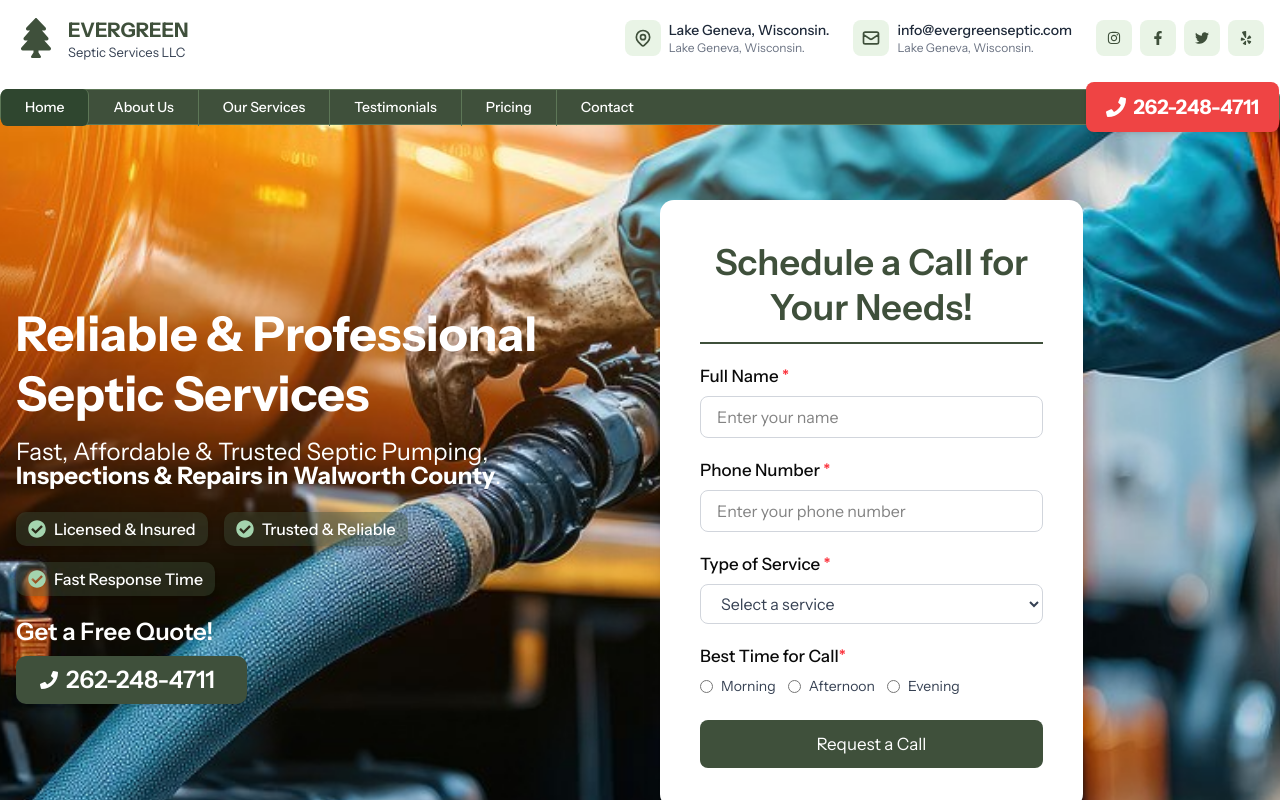
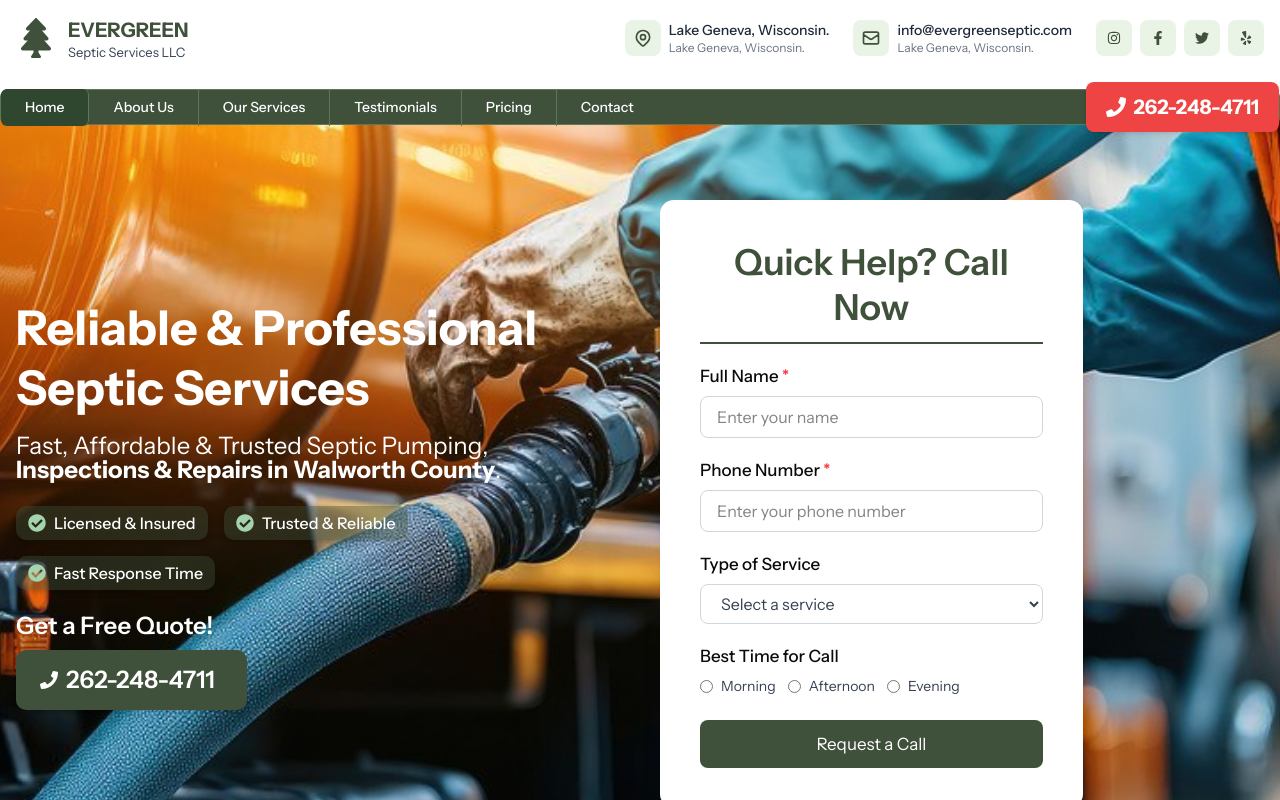
Before and after one commit to MuhammadAkil/evergreen, a Next.js app: page / in a window 1280 px wide. Shown: the top 800 px of the page. Built offline with nearby package versions, Linux system fonts and the light colour scheme; a web font is replaced by a local one.

Commit message:
add validation

```diff
--- a/src/app/components/HerSection.tsx
+++ b/src/app/components/HerSection.tsx
@@ -1,7 +1,7 @@
 'use client';
 
-import React, { useEffect, useState } from 'react'
-import { FaCheckCircle, FaPhone } from "react-icons/fa";
+import React, { useEffect, useState } from 'react';
+import { FaCheckCircle, FaPhone } from 'react-icons/fa';
 import AOS from 'aos';
 import 'aos/dist/aos.css';
 import { toast } from 'react-toastify';
@@ -12,20 +12,32 @@ export default function HerSection() {
     const [service, setService] = useState('');
     const [bestTime, setBestTime] = useState('');
 
+    const [errors, setErrors] = useState<{ name?: string; phone?: string }>({});
 
     useEffect(() => {
         AOS.init({ duration: 1000, once: false });
     }, []);
 
+    const validateForm = () => {
+        const newErrors: { name?: string; phone?: string } = {};
+
+        if (!name.trim()) newErrors.name = 'Name is required.';
+        if (!phone.trim()) newErrors.phone = 'Phone number is required.';
+
+        setErrors(newErrors);
+
+        return Object.keys(newErrors).length === 0;
+    };
+
     const handleSubmit = async (e: React.FormEvent) => {
         e.preventDefault();
 
-        const formData = {
-            name,
-            phone,
-            service,
-            bestTime,
-        };
+        if (!validateForm()) {
+            toast.error('Please fill all required fields!');
+            return;
+        }
+
+        const formData = { name, phone, service, bestTime };
 
         try {
             await fetch('https://script.google.com/macros/s/AKfycbxYADsssSqfkvwYd9oRjicCHMst-bePgLLNr4zY-avRd8uBmfaZwKFGWVQLDMY3UitWVw/exec', {
@@ -42,34 +54,33 @@ export default function HerSection() {
             setPhone('');
             setService('');
             setBestTime('');
-        }
-
-        catch (error) {
-            toast.error('Something went wrong!')
+            setErrors({});
+        } catch (error) {
+            toast.error('Something went wrong. Please try again.');
             console.error(error);
         }
     };
 
-
-
     return (
         <>
-            <div className="w-full min-h-screen flex items-center justify-center bg-cover bg-center px-4 py-25 md:pb-20 md:pt-50"
-                style={{ backgroundImage: "url('/assets/images/Home/HeroSection.png')" }} data-aos="fade-up"
+            <div
+                className="w-full min-h-screen flex items-center justify-center bg-cover bg-center px-4 py-25 md:pb-20 md:pt-50"
+                style={{ backgroundImage: "url('/assets/images/Home/HeroSection.png')" }}
+                data-aos="fade-up"
                 data-aos-anchor-placement="top-bottom"
             >
                 <div className="max-w-screen-xl w-full grid grid-cols-1 md:grid-cols-2 gap-10 items-center">
+                    {/* Left Section */}
                     <div className="text-white">
                         <h1 className="text-4xl md:text-5xl font-bold leading-tight whitespace-pre-line font-instrument">
                             Reliable & Professional{"\n"}Septic Services
                         </h1>
-                        <p className="mt-4 text-[24px] md:text-[24px] font-instrument font-normal leading-[100%] tracking-[0%]">
+                        <p className="mt-4 text-[24px] font-instrument font-normal leading-[100%] tracking-[0%]">
                             Fast, Affordable & Trusted Septic Pumping,{" "}
                             <span className="font-bold">
                                 Inspections & Repairs in Walworth County
                             </span>.
                         </p>
-
 
                         <div className="text-white">
                             <div className="flex flex-wrap gap-4 my-6">
@@ -80,42 +91,36 @@ export default function HerSection() {
                                         style={{ backgroundColor: "#3F503B66" }}
                                     >
                                         <FaCheckCircle className="text-[#A4D4AE] text-lg" />
-                                        <span className="text-sm md:text-base font-instrument font-medium text-[18px] leading-[100%] md:text-[16px]">{item}</span>
+                                        <span className="text-sm md:text-base font-instrument font-medium text-[18px] leading-[100%]">{item}</span>
                                     </div>
                                 ))}
                             </div>
 
-
                             <div className="flex flex-col items-start gap-3">
-                                <span className="text-white font-instrument font-semibold text-[24px] leading-[100%] tracking-[0%]">
+                                <span className="text-white font-instrument font-semibold text-[24px] leading-[100%]">
                                     Get a Free Quote!
                                 </span>
 
-
-                                <button className="flex items-center bg-[#3F503B] hover:bg-[#2f462f] text-white font-instrument font-semibold text-[24px] leading-[100%] tracking-[0%] px-6 py-3 rounded-lg shadow-md">
+                                <button className="flex items-center bg-[#3F503B] hover:bg-[#2f462f] text-white font-instrument font-semibold text-[24px] px-6 py-3 rounded-lg shadow-md">
                                     <FaPhone className="text-[18px]" />
                                     <span className="px-2">262-248-4711</span>
                                 </button>
-
                             </div>
-
-
                         </div>
                     </div>
 
+                    {/* Right Section - Form */}
                     <div className="bg-white p-6 md:p-10 rounded-xl shadow-xl w-full md:w-[90%] lg:w-[80%] xl:w-[70%]">
-                        <h2 className="font-instrument font-semibold text-[#3F503B] mb-3 whitespace-pre-line text-center leading-[45px] tracking-[0%] text-[30px] md:text-[36px] sm:text-[24px]">
-                            Schedule a Call for Your Needs!
-                        </h2>
+                        <h2 className="font-instrument font-semibold text-[#3F503B] mb-3 text-center leading-[45px] text-[30px] md:text-[36px]">Quick Help? Call Now</h2>
 
                         <hr className="border-t-2 border-[#3F503B] mb-4" />
 
                         <form onSubmit={handleSubmit} className="flex flex-col gap-4">
+                            {/* Name Input */}
                             <div className="flex flex-col">
-                                <label className="font-instrument font-medium mb-1 text-[17px] leading-[32px] tracking-[0%]">
+                                <label className="font-instrument font-medium mb-1 text-[17px] leading-[32px]">
                                     Full Name <span className="text-red-500">*</span>
                                 </label>
-
                                 <input
                                     type="text"
                                     value={name}
@@ -123,10 +128,12 @@ export default function HerSection() {
                                     placeholder="Enter your name"
                                     className="border border-gray-300 rounded-md px-4 py-2"
                                 />
+                                {errors.name && <span className="text-red-500 text-sm">{errors.name}</span>}
                             </div>
 
+                            {/* Phone Input */}
                             <div className="flex flex-col">
-                                <label className="font-instrument font-medium mb-1 text-[17px] leading-[32px] tracking-[0%]">
+                                <label className="font-instrument font-medium mb-1 text-[17px] leading-[32px]">
                                     Phone Number <span className="text-red-500">*</span>
                                 </label>
                                 <input
@@ -136,13 +143,14 @@ export default function HerSection() {
                                     placeholder="Enter your phone number"
                                     className="border border-gray-300 rounded-md px-4 py-2"
                                 />
+                                {errors.phone && <span className="text-red-500 text-sm">{errors.phone}</span>}
                             </div>
 
+                            {/* Service Dropdown */}
                             <div className="flex flex-col">
-                                <label className="font-instrument font-medium mb-1 text-[17px] leading-[32px] tracking-[0%]">
-                                    Type of Service <span className="text-red-500">*</span>
+                                <label className="font-instrument font-medium mb-1 text-[17px] leading-[32px]">
+                                    Type of Service
                                 </label>
-
                                 <select
                                     value={service}
                                     onChange={(e) => setService(e.target.value)}
@@ -153,17 +161,18 @@ export default function HerSection() {
                                     <option value="Inspection">Inspection</option>
                                     <option value="Repair">Repair</option>
                                     <option value="Installation">Installation</option>
+                                    <option value="Other">Other</option>
                                 </select>
                             </div>
 
+                            {/* Best Time Radio Buttons */}
                             <div className="flex flex-col">
-                                <label className="font-instrument font-medium mb-1 text-[17px] leading-[32px] tracking-[0%]">
+                                <label className="font-instrument font-medium mb-1 text-[17px] leading-[32px]">
                                     Best Time for Call
-                                    <span className="text-red-500">*</span>
                                 </label>
                                 <div className="flex flex-wrap gap-3 md:flex-row flex-col">
                                     {["Morning", "Afternoon", "Evening"].map((time) => (
-                                        <label key={time} className="flex items-center gap-2 text-sm text-gray-700 mb-4 md:mb-0">
+                                        <label key={time} className="flex items-center gap-2 text-sm text-gray-700">
                                             <input
                                                 type="radio"
                                                 name="bestTime"
@@ -178,16 +187,15 @@ export default function HerSection() {
                                 </div>
                             </div>
 
+                            {/* Submit Button */}
                             <button
                                 type="submit"
-                                className="w-full bg-[#3F503B] hover:bg-[#2f462f] text-white font-roboto font-normal text-[17px] leading-[24px] tracking-[0%] px-6 py-3 rounded-md mt-2"
+                                className="w-full bg-[#3F503B] hover:bg-[#2f462f] text-white font-roboto font-normal text-[17px] leading-[24px] px-6 py-3 rounded-md mt-2"
                             >
                                 Request a Call
                             </button>
-
                         </form>
                     </div>
-
                 </div>
             </div>
         </>
```
